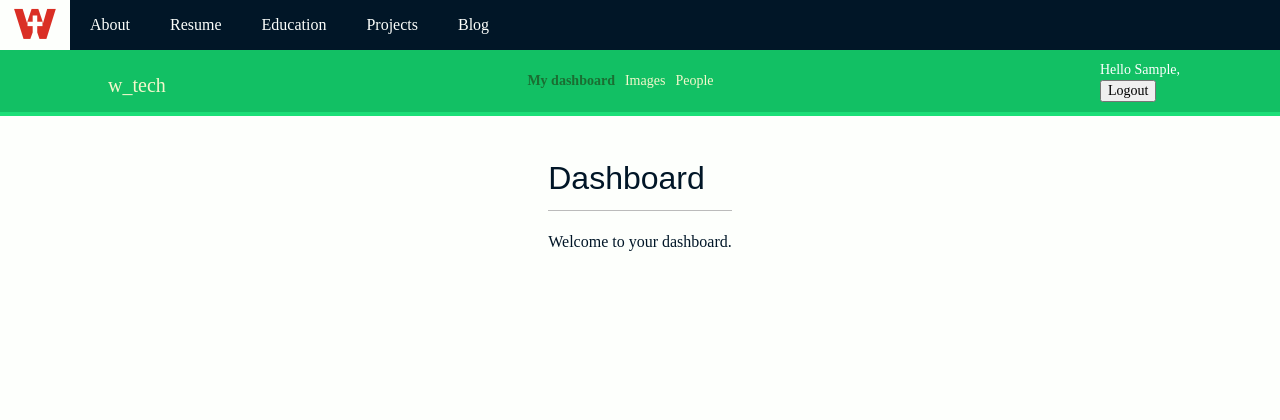
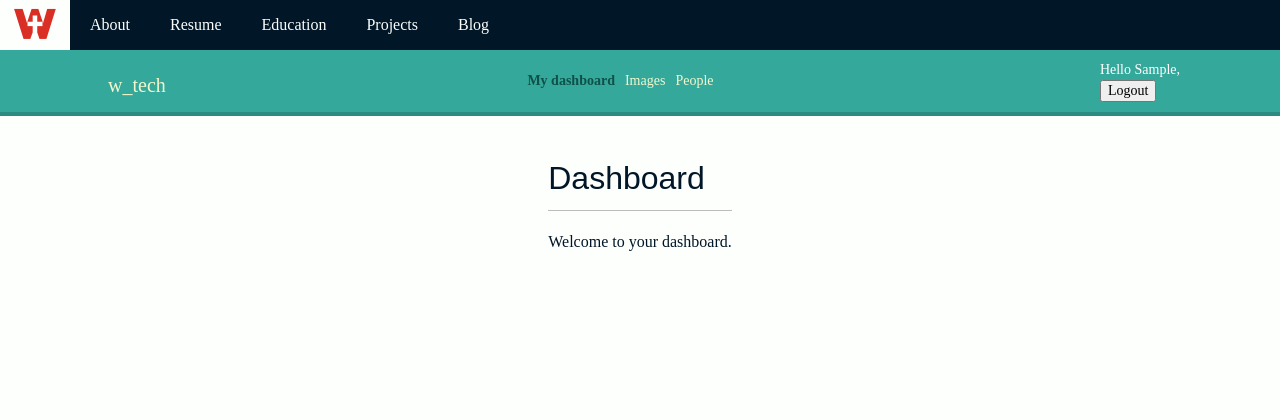
Before and after one commit to wielandtech/w_tech, a Django app: page /account/ in a window 1280 px wide. Shown: the top 420 px of the page. Run offline with Django 5.2, Linux system fonts and the light colour scheme; the visitor is signed in with stand-in values (Sample User, id 1); some web fonts are replaced.

Commit message:
update color pallet

```diff
--- a/wielandtech/account/static/css/account.css
+++ b/wielandtech/account/static/css/account.css
@@ -5,12 +5,12 @@ p {
 }
 
 a {
-    color: #12c064;
+    color: #35A89C;
     text-decoration: none;
 }
 
 a:hover {
-    color: #00a74f;
+    color: #35A89C;
 }
 
 h1, h2, h3, h4, h5, h6 {
@@ -38,9 +38,9 @@ ol {
     align-items: center;
     padding: 10px 100px;
     font-size: 14px;
-    background: #12c064;
+    background: #35A89C;
     color: #fff;
-    border-bottom: 4px solid #1cdf78;
+    border-bottom: 4px solid #2a8c82;
 }
 
 #header .logo {
@@ -64,7 +64,7 @@ ol {
 }
 
 #header ul.menu li.selected a {
-    color: #1b6d32;
+    color: #0f5049;
     font-weight: bold;
 }
 
@@ -92,7 +92,7 @@ input, textarea {
     margin-bottom: 10px;
 }
 input[type=submit], a.button {
-    background: #12c064;
+    background: #35A89C;
     color: #fff;
     font-weight: bold;
     padding: 10px 20px;
```
